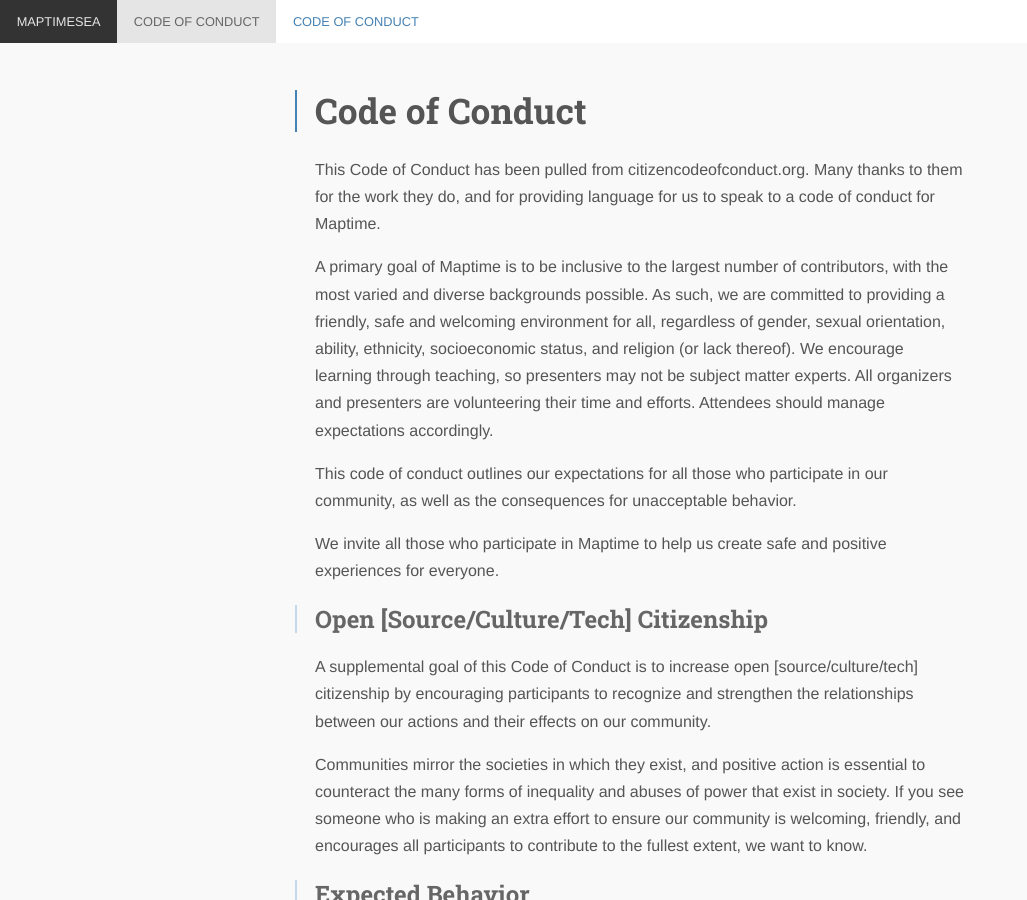
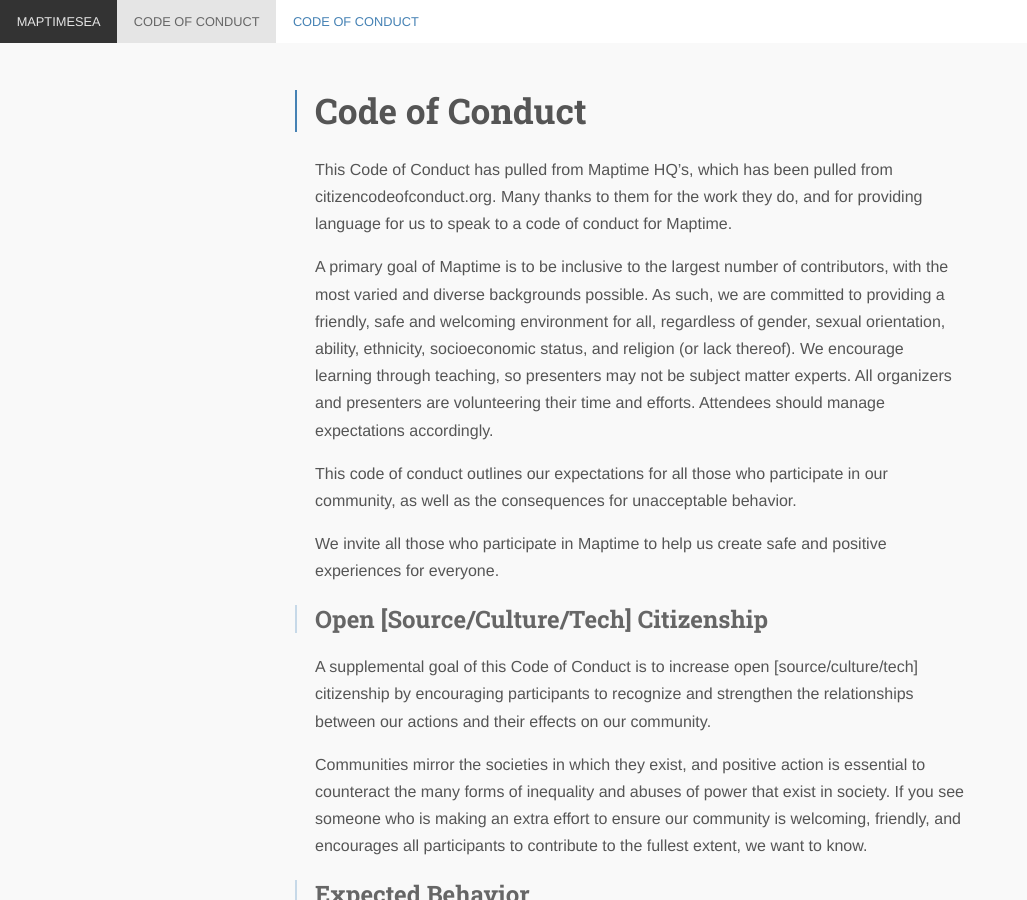
Before and after one commit to MaptimeSEA/maptimesea.github.io, a Jekyll site: the page built from conduct/index.md, in a window 1280 px wide and 900 px high. Shown: the whole window, without its empty margins (0-1027 px from the left). Built offline with Jekyll 4.4.1, drawn with Linux system fonts in a browser that asks for light colours; nearby versions of some CDN libraries; our own code applies the rules of GitHub Pages for plain Markdown files; Markdown is read by kramdown in place of the engine named in the settings; some of the changed text lies outside the part shown.

Commit message:
Update index.md

```diff
--- a/conduct/index.md
+++ b/conduct/index.md
@@ -1,6 +1,6 @@
 # Code of Conduct
 
-This Code of Conduct has been pulled from citizencodeofconduct.org. Many thanks to them for the work they do, and for providing language for us to speak to a code of conduct for Maptime.
+This Code of Conduct has pulled from Maptime HQ's, which has been pulled from citizencodeofconduct.org. Many thanks to them for the work they do, and for providing language for us to speak to a code of conduct for Maptime.
 
 A primary goal of Maptime is to be inclusive to the largest number of contributors, with the most varied and diverse backgrounds possible. As such, we are committed to providing a friendly, safe and welcoming environment for all, regardless of gender, sexual orientation, ability, ethnicity, socioeconomic status, and religion (or lack thereof). We encourage learning through teaching, so presenters may not be subject matter experts. All organizers and presenters are volunteering their time and efforts. Attendees should manage expectations accordingly.
 
```
Also changed, not shown: other parts of conduct/index.md (+1 -1 lines).
